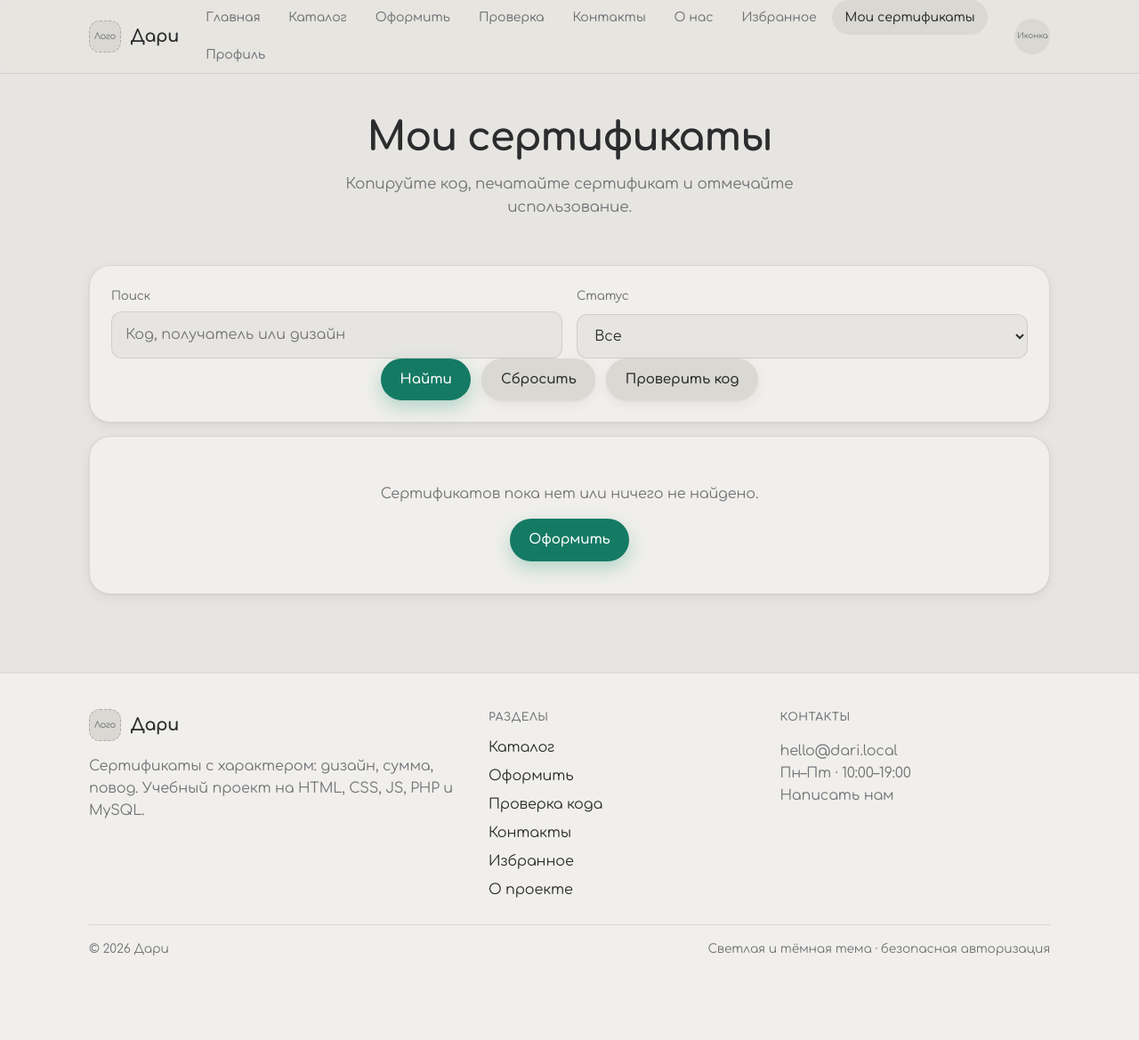
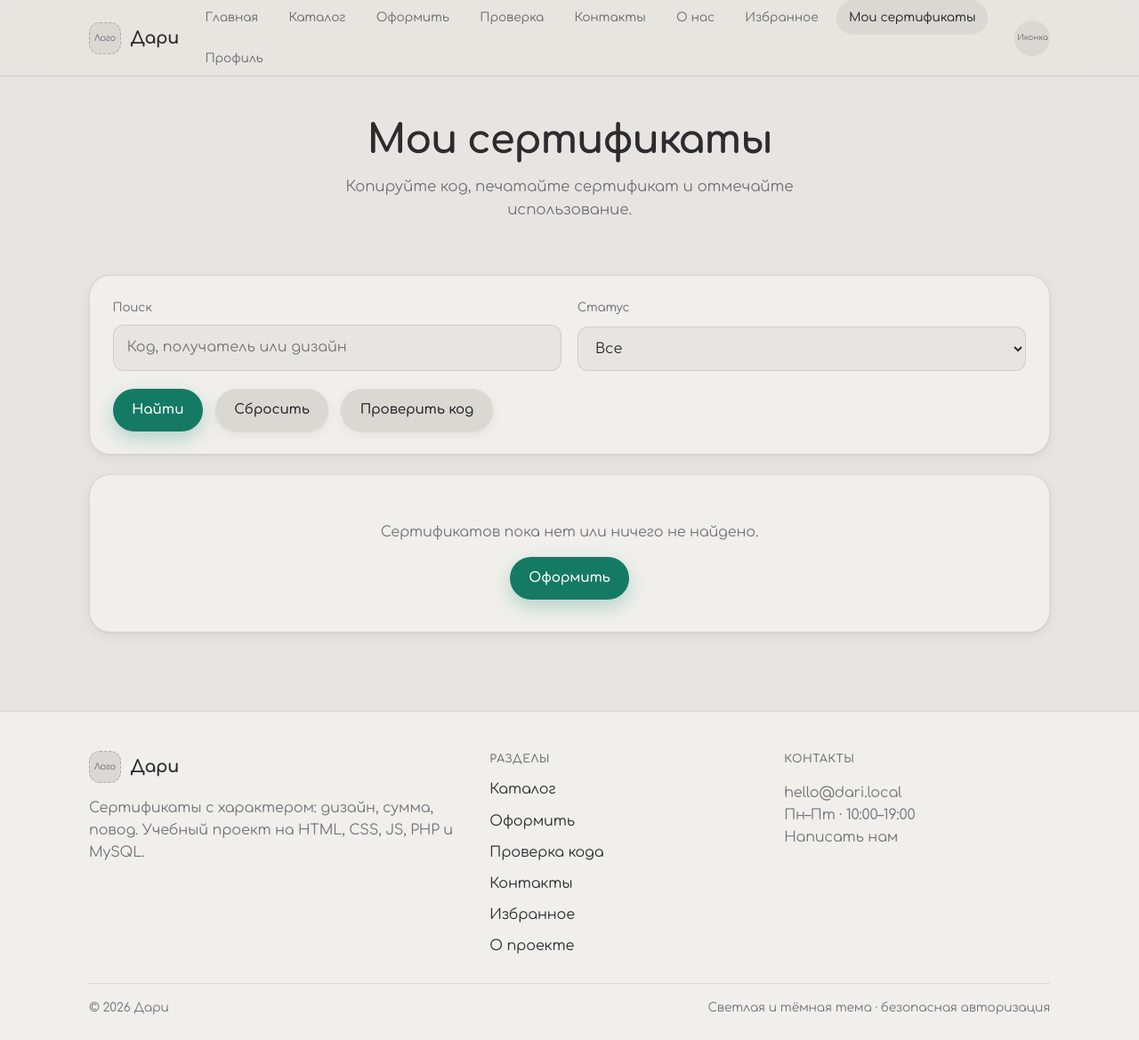
Before and after one commit to Aivaki888/UPNSK, a PHP site: page /certificates.php in a window 1280 px wide. Shown: the whole page at 89% size. Before the commit the page ends 1075 px from the top, so only its background shows below. Run offline with PHP 8.4, Linux system fonts and the light colour scheme; the visitor is signed in with stand-in values (Sample User, id 1); data comes from the database, SQL or seed files in the repository; data that the repository does not hold is empty.

Commit message:
Fix cramped spacing across layouts and controls
Increase gaps for nav, cards, forms, toolbars, certificate actions,
and stacked sections so elements no longer stick together.

Co-authored-by: marktwo571 <marktwo571@gmail.com>

```diff
--- a/assets/css/style.css
+++ b/assets/css/style.css
@@ -156,15 +156,16 @@ textarea {
   margin-left: auto;
   display: flex;
   align-items: center;
-  gap: 0.2rem;
+  gap: 0.35rem 0.45rem;
   flex-wrap: wrap;
+  row-gap: 0.45rem;
 }
 
 .site-nav a {
-  padding: 0.55rem 0.9rem;
+  padding: 0.55rem 0.85rem;
   border-radius: var(--radius-pill);
   color: var(--muted);
-  font-size: 0.88rem;
+  font-size: 0.86rem;
   font-weight: 500;
   transition: color 0.2s var(--ease), background 0.2s var(--ease);
 }
@@ -369,7 +370,8 @@ textarea {
   display: flex;
   flex-wrap: wrap;
   justify-content: center;
-  gap: 0.75rem;
+  align-items: center;
+  gap: 0.85rem;
 }
 
 .btn {
@@ -560,11 +562,24 @@ textarea {
 }
 
 .toolbar {
-  padding: 1.1rem 1.2rem;
+  padding: 1.25rem 1.35rem;
+  display: grid;
+  gap: 1rem;
+}
+
+.toolbar .cta-row {
+  justify-content: flex-start;
+  margin-top: 0.25rem;
 }
 
 .inline-form {
   display: inline-flex;
+  margin: 0;
+  vertical-align: middle;
+}
+
+.inline-form + .inline-form,
+.cta-row > .inline-form {
   margin: 0;
 }
 
@@ -789,22 +813,30 @@ textarea {
 .panel,
 .profile-summary,
 .order-preview {
-  padding: 1.5rem;
+  padding: 1.6rem;
+  display: grid;
+  gap: 1rem;
+}
+
+.auth-card > .stagger-copy,
+.panel > .stagger-copy {
+  display: grid;
+  gap: 0.55rem;
 }
 
 .form-grid {
   display: grid;
-  gap: 1rem;
+  gap: 1.15rem;
 }
 
 .form-row {
   display: grid;
-  gap: 0.4rem;
+  gap: 0.5rem;
 }
 
 .form-row.two {
   grid-template-columns: 1fr 1fr;
-  gap: 1rem;
+  gap: 1.1rem;
 }
 
 label {
@@ -997,21 +1035,45 @@ textarea {
 
 .stack-sm {
   display: grid;
-  gap: 0.9rem;
+  gap: 1.35rem;
+}
+
+.section .container > .feature-grid,
+.section .container > .design-grid {
+  margin-top: 0.25rem;
+}
+
+.page-hero + .section,
+.page-hero + .container,
+.page-hero + .narrow-wrap {
+  margin-top: 0.5rem;
+}
+
+.flash {
+  margin-bottom: 0.25rem;
+}
+
+.preview-list li {
+  padding-bottom: 0.55rem;
+  margin-bottom: 0.15rem;
 }
 
 .site-footer {
   margin-top: auto;
   border-top: 1px solid var(--line);
-  padding: 2.5rem 0 1.5rem;
+  padding: 2.75rem 0 1.6rem;
   background: var(--bg-elevated);
 }
 
 .footer-grid {
   display: grid;
   grid-template-columns: 1.4fr 1fr 1fr;
-  gap: 1.5rem;
-  margin-bottom: 1.6rem;
+  gap: 2rem;
+  margin-bottom: 1.8rem;
+}
+
+.footer-links {
+  gap: 0.65rem !important;
 }
 
 .footer-title {
```
Also changed, not shown: other parts of assets/css/style.css (+29 -14 lines).
